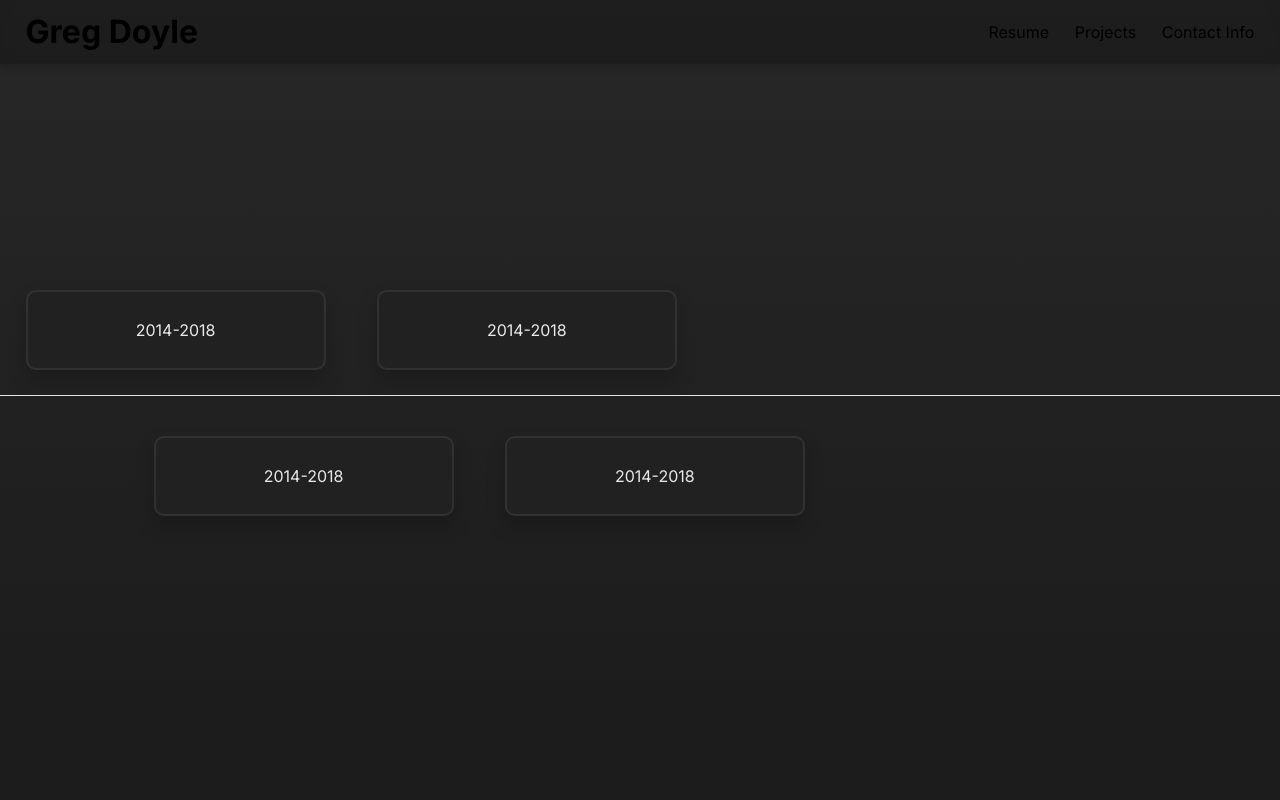
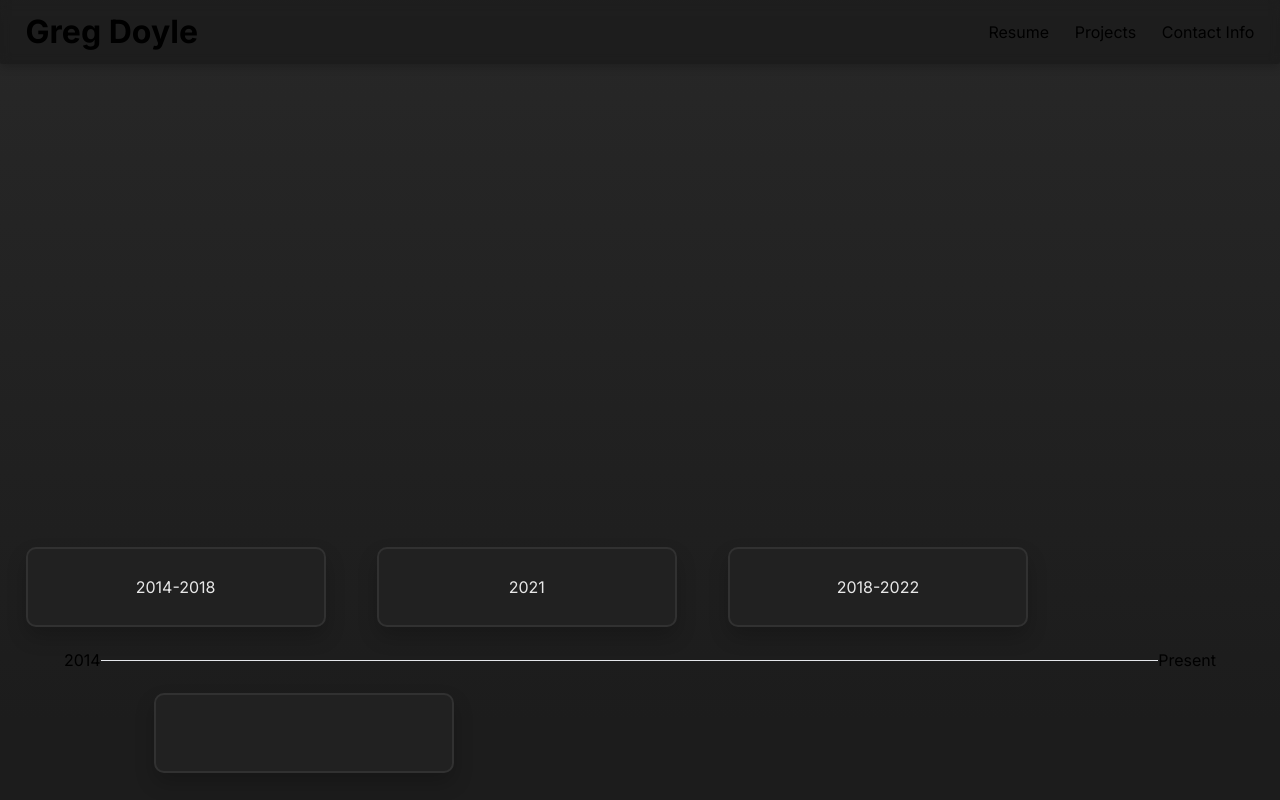
Before and after one commit to 18gdoyle/GregDoylesPortfolioSite, a Next.js app in the folder greg-doyles-portfolio-site/: page / in a window 1280 px wide. Both pictures are taken after a click on the element "Resume". Built offline with nearby package versions, Linux system fonts and the light colour scheme.

Commit message:
gave time line card props

```diff
--- a/greg-doyles-portfolio-site/app/components/TimeLineCard.css
+++ b/greg-doyles-portfolio-site/app/components/TimeLineCard.css
@@ -1,10 +1,10 @@
 .timeLineCard {
     position: relative;
     display: flex;
+    justify-content: center;
     align-items: center;
-    justify-content: center;
+    height: 80px;
     width: 300px;
-    height: 80px;
     box-shadow: 0 10px 20px rgba(0, 0, 0, 0.2);
     padding: 2vw;
     overflow: hidden;
@@ -21,6 +21,13 @@
     width: 30%;
     box-shadow: 0 0 20px rgba(9, 117, 241, 0.8);
     border-color: #0974f1;
+    justify-content: left;
+    align-items: start;
+}
+
+.red:hover {
+    box-shadow: 0 0 20px rgba(241, 9, 9, 0.925);
+    border-color: red;
 }
 
 .content {
@@ -35,10 +42,15 @@
 .content .heading {
     font-weight: 700;
     font-size: 32px;
+    line-height: 1;
 }
 
 .content .icon {
     font-size: 5vw;
+}
+
+.content .subtitle {
+    color: grey
 }
 
 .content .para {
--- a/greg-doyles-portfolio-site/app/components/TimeLineCard.tsx
+++ b/greg-doyles-portfolio-site/app/components/TimeLineCard.tsx
@@ -2,7 +2,7 @@ import './TimeLineCard.css';
 import './TimeLineCard';
 import React from 'react'
 
-export default function Home() {
+export default function Home(props: any) {
     const [maximizedContent, setMaximizedContent] = React.useState(false);
 
     function enterHover() {
@@ -14,44 +14,30 @@ export default function Home() {
     }
 
     return (
-      <main className="timeLineCard" onMouseEnter={enterHover} onMouseLeave={exitHover}>
+      <main className={`timeLineCard ${props.color}`} onMouseEnter={enterHover} onMouseLeave={exitHover}>
         <div>
             <div className="content">
                 {maximizedContent ?
                     <div>
                         <div className="flexItem">
                             <p className="para">
-                                2014-2018
+                                {props.date}
                             </p>
                         </div>
                         <div className='flexItem'>
-                            <p className='heading'>Downingtown STEM Academy</p>
+                            <p className='heading'>{props.title}</p>
                         </div>
                         <div className="flexItem">
-                            <p className="para">
-                                <strong>GPA:</strong> 3.8
+                            <p className="subtitle">
+                                {props.subtitle}
                             </p>
                         </div>
                         <div className="flexItem">
                             <p className="para">
-                                <strong>Activities and Accomplishments:</strong>
-                                <li>
-                                    Ski and Snowboard Club
-                                </li>
-                                <li>
-                                    National Honors Society
-                                </li>
-                            </p>
-                        </div>
-                        <div className='flexItem'>
-                            <hr className="rounded"></hr>
-                        </div>
-                        <div className='flexItem'>
-                            <p className="para">
-                                <a href="https://lilacrust.com/" target="_blank" className='hover-underline-animation'>The Project</a>
-                            </p>
-                            <p className="para">
-                                <a href="https://github.com/18gdoyle/lilac-rust-website" target="_blank" className='hover-underline-animation'>The Code</a>
+                                <strong>{props.descriptionTitle}</strong>
+                                <div>
+                                    {props.description}
+                                </div>
                             </p>
                         </div>
                     </div>
@@ -59,7 +45,7 @@ export default function Home() {
                     <div>
                         <div className="flexItem">
                             <p className="para">
-                                2014-2018
+                                {props.date}
                             </p>
                         </div>
                     </div>
--- a/greg-doyles-portfolio-site/app/pages/ResumePage.css
+++ b/greg-doyles-portfolio-site/app/pages/ResumePage.css
@@ -20,15 +20,25 @@
 .topOfTimeLine {
     display: flex;
     align-items: end;
-    height: 45%;
+    height: 80%;
 }
 
 .timeLineLine {
     height: 2%;
+    display: flex;
+    padding-left: 5%;
+    padding-right: 5%;
+    align-items: center;
+}
+
+.timeLineHR {
+    color: white;
+    padding-left: 5%;
+    flex: 1;
 }
 
 .bottomOfTimeLine {
-    height: 45%;
+    height: 15%;
     display: flex;
     align-items: start;
 }
--- a/greg-doyles-portfolio-site/app/pages/ResumePage.tsx
+++ b/greg-doyles-portfolio-site/app/pages/ResumePage.tsx
@@ -5,15 +5,54 @@ export default function Home() {
     return (
         <main className='timeLineContainer'>
             <div className='topOfTimeLine'>
-                <TimeLineCard />
-                <TimeLineCard />
+                <TimeLineCard
+                    date="2014-2018"
+                    title="Downingtown STEM Academy"
+                    subtitle="High School Diploma - 3.8 GPA"
+                    descriptionTitle="Activities and Accomplishments"
+                    description={
+                        <div>
+                            <li>Ski and Snowboard Club</li>
+                            <li>National Honors Society</li>
+                        </div>
+                    }
+                    color="red"
+                />
+                <TimeLineCard
+                    date="2021"
+                    title="Bruno Solutions"
+                    subtitle="Full Stack Developer"
+                    description={
+                        <div>
+                            <li>Developed a full-stack web application using the Angular framework for the front-end.</li>
+                            <li>Utilized AWS API Gateway, AWS Lambda (node.js and JavaScript), RDS Aurora (PostgreSQL), AWS S3, Google Firebase for user authentication, AWS CloudFront, AWS Route 53, and AWS CloudWatch for the backend.</li>
+                            <li>Gained experience with agile development, taking part in stand-ups every morning, and using GitHub for code reviews and merges.</li>
+                        </div>
+                    }
+                />
+                <TimeLineCard
+                    date="2018-2022"
+                    title="University of Pittsburgh"
+                    subtitle="Bachelor of Science in Computer Science - 3.5 GPA"
+                    descriptionTitle="Notable Coursework"
+                    description={
+                        <div>
+                            <li>CS 1502: Formal Methods in Computer Science</li>
+                            <li>CS 1501: Algorithm Implementation</li>
+                            <li>CS 0449: Introduction to Systems Software</li>
+                            <li>CS 0447: Computer Organization and Assembly Language</li>
+                            <li>CS 0445: Discrete Structures</li>
+                        </div>
+                    }
+                />
             </div>
             <div className='timeLineLine'>
-                <hr></hr>
+                <div>2014</div>
+                <hr className="timeLineHR"></hr>
+                <div>Present</div>
             </div>
             <div className='bottomOfTimeLine'>
                 <div className="marginDiv"></div>
-                <TimeLineCard />
                 <TimeLineCard />
             </div>
         </main>
```
